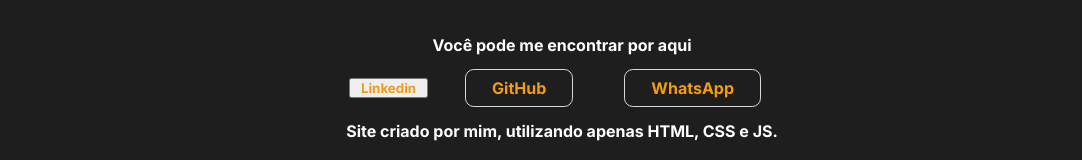
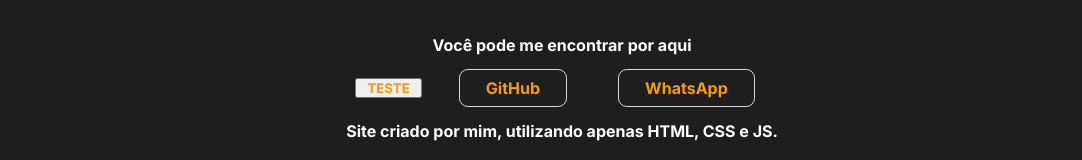
Before and after one commit to tiaxgo/FIRT-TRY, a plain HTML site: page index.html in a window 1280 px wide. Shown: the part 1684-1844 px from the top of the page, without its empty margins (78-1160 px from the left). Drawn offline with nearby package versions, Linux system fonts and the light colour scheme; a web font is replaced by a local one.

Commit message:
Correção Botao Redes
Correção de botão

```diff
--- a/index.html
+++ b/index.html
@@ -154,7 +154,7 @@
         Você pode me encontrar por aqui
         <div>
             <div class="redes2" id="anccontatos">
-                <button c lass="botaoredes"><a href="https://www.linkedin.com/in/tiaxgo/" target="_blank" rel="external">Linkedin</a></button>
+                <button c lass="botaoredes"><a href="https://www.linkedin.com/in/tiaxgo/" target="_blank" rel="external">TESTE</a></button>
                 <button class="botaoredes"><a href="https://github.com/tiaxgo" target="_blank" rel="external">GitHub</a></button>
                 <button class="botaoredes"><a href="https://wa.me/5548988179072" target="_blank" rel="external" >WhatsApp</a></button>
           </div>
```
